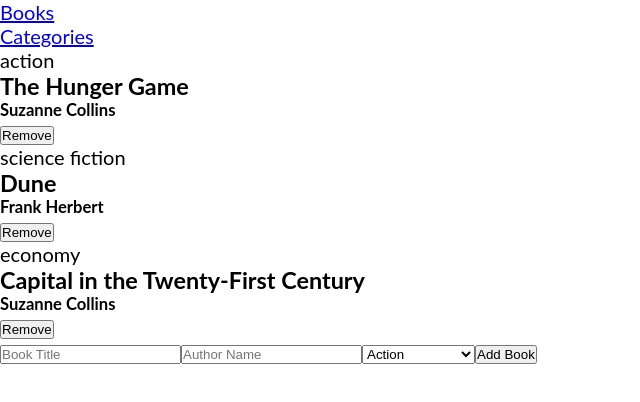
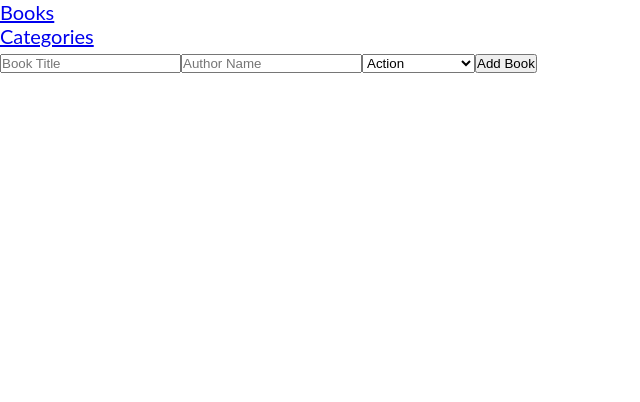
Before and after one commit to Bondok6/book-store, a React (Create React App) app: page /bookstore/books in a window 1280 px wide. Shown: the top 402 px of the page, without its empty margins (0-640 px from the left). Built offline with nearby package versions, Linux system fonts and the light colour scheme.

Commit message:
Remove DUMMYDATA

```diff
--- a/src/components/BookList.jsx
+++ b/src/components/BookList.jsx
@@ -3,33 +3,12 @@ import { useSelector } from 'react-redux';
 import BookItem from './BookItem';
 
 const BookList = () => {
-  const DUMMYDATA = [
-    {
-      id: '1',
-      title: 'The Hunger Game',
-      author: 'Suzanne Collins',
-      category: 'action',
-    },
-    {
-      id: '2',
-      title: 'Dune',
-      author: 'Frank Herbert',
-      category: 'science fiction',
-    },
-    {
-      id: '3',
-      title: 'Capital in the Twenty-First Century',
-      author: 'Suzanne Collins',
-      category: 'economy',
-    },
-  ];
-
   const books = useSelector((state) => state.booksReducer);
 
   return (
     <div>
       <ul>
-        {[...DUMMYDATA, ...books].map((book) => (
+        {books.map((book) => (
           <BookItem
             key={book.id}
             id={book.id}
```
